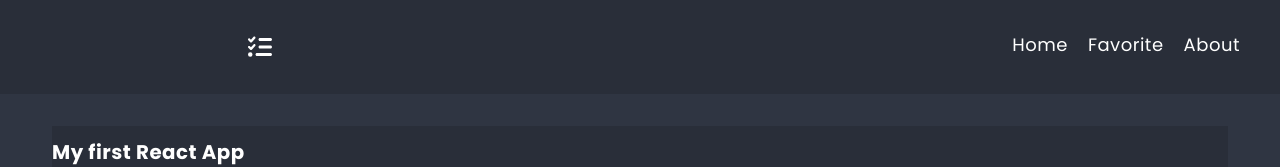
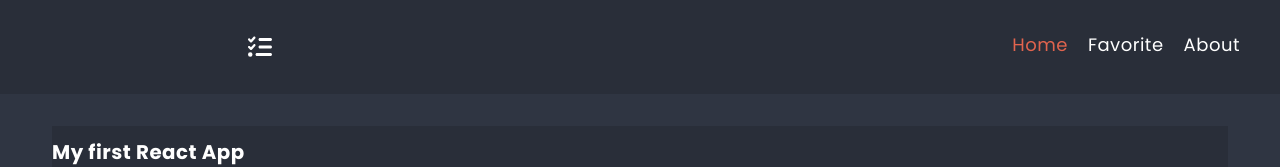
Before and after one commit to irekM/ReactToDoMain, a React (Create React App) app in the folder to_do_list/: page / in a window 1280 px wide. Shown: the top 167 px of the page. Built offline with nearby package versions, Linux system fonts and the light colour scheme.

Commit message:
change Linkto for NavLink from react router

```diff
--- a/to_do_list/src/components/NavBar/NavBar.js
+++ b/to_do_list/src/components/NavBar/NavBar.js
@@ -2,7 +2,7 @@
 import styles from './NavBar.module.scss';
 import { FontAwesomeIcon } from '@fortawesome/react-fontawesome';  // Import głównego komponentu
 import { faTasks } from '@fortawesome/free-solid-svg-icons';  // Import konkretnej ikony "tasks"
-import { Link } from "react-router-dom";
+import { Link, NavLink } from "react-router-dom";
 import Container from "../../Container/Container";
 
 
@@ -16,13 +16,18 @@
         {/* Navigation Links */}
         <ul className={styles.navList}>
             {/* Link with FontAwesome Icon */}
-            <a href="/" className={styles.iconLink}>
+            <Link to="/" className={styles.iconLink}>
                 <FontAwesomeIcon icon={faTasks} className={styles.icon} />
-            </a>
+            </Link>
 
-          <li><Link to="/">Home</Link></li>
-          <li><Link to="/favorite">Favorite</Link></li>
-          <li><Link to="/about">About</Link></li>
+            <li><NavLink className={({ isActive }) => isActive ? styles.linkActive : undefined}
+                to="/">Home</NavLink>
+            </li>
+            <li><NavLink className={({ isActive }) => isActive ? styles.linkActive : undefined}
+                to="/favorite">Favorite</NavLink>
+            </li>
+            <li><NavLink className={({ isActive }) => isActive ? styles.linkActive : undefined}
+                to="/about">About</NavLink></li>
         </ul>
       </Container>
     </nav>
--- a/to_do_list/src/components/NavBar/NavBar.module.scss
+++ b/to_do_list/src/components/NavBar/NavBar.module.scss
@@ -38,6 +38,10 @@
       font-size: 18px;
     }
 
+    .linkActive{
+      color: $color-warning;
+    }
+
 
 //   .navbar nav {
 //     display: flex;
```
